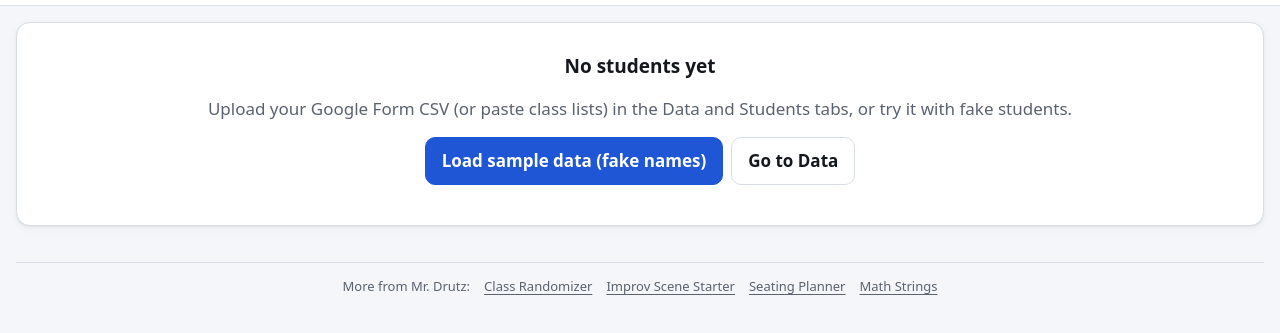
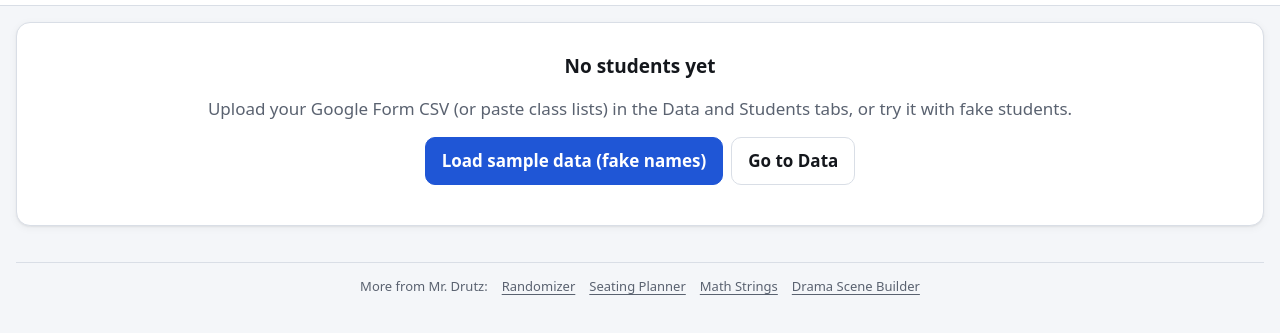
Before and after one commit to gdrutz-blip/teambuilder, a plain HTML site: page index.html in a window 1280 px wide. Shown: the part 55-388 px from the top of the page. Drawn offline with Linux system fonts and the light colour scheme.

Commit message:
Rename Class Randomizer to Randomizer and reorder the sister-site links
Order: Randomizer, Seating Planner, Math Strings, Gym Team Maker,
Drama Scene Builder (each site leaves out itself).

Co-Authored-By: Claude Sonnet 5.5 <noreply@anthropic.com>
Claude-Session: https://claude.ai/code/session_01WSUdUJtXKBFZpA7KKbPX6Q

```diff
--- a/index.html
+++ b/index.html
@@ -210,10 +210,10 @@ body.present .exitpresent:hover{opacity:1}
        Keep in step with https://gdrutz-blip.github.io/random/tools.json -->
   <footer class="more-tools no-print">
     <span>More from Mr. Drutz:</span>
-    <a href="https://gdrutz-blip.github.io/random/" target="_blank" rel="noopener">Class Randomizer</a>
-    <a href="https://gdrutz-blip.github.io/drama-generator/" target="_blank" rel="noopener">Improv Scene Starter</a>
+    <a href="https://gdrutz-blip.github.io/random/" target="_blank" rel="noopener">Randomizer</a>
     <a href="https://gdrutz-blip.github.io/seatingplanner/" target="_blank" rel="noopener">Seating Planner</a>
     <a href="https://gdrutz-blip.github.io/math-strings/" target="_blank" rel="noopener">Math Strings</a>
+    <a href="https://gdrutz-blip.github.io/drama-generator/" target="_blank" rel="noopener">Drama Scene Builder</a>
   </footer>
 </main>
 <button class="btn exitpresent" data-act="present">✕ Exit projector view</button>
```
